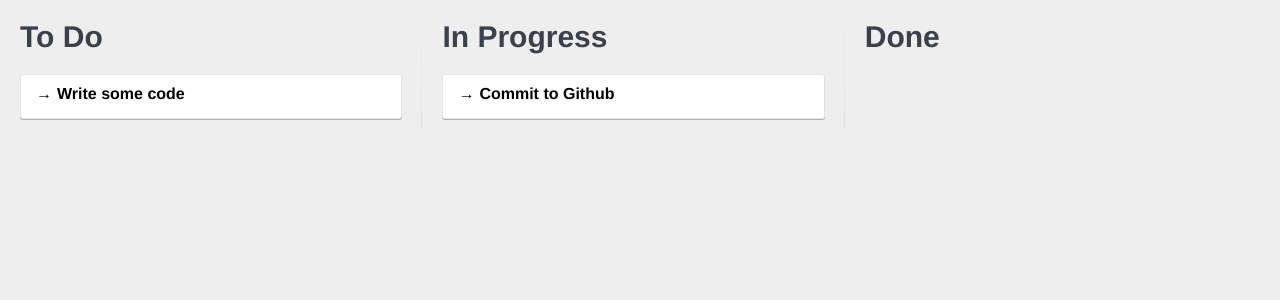
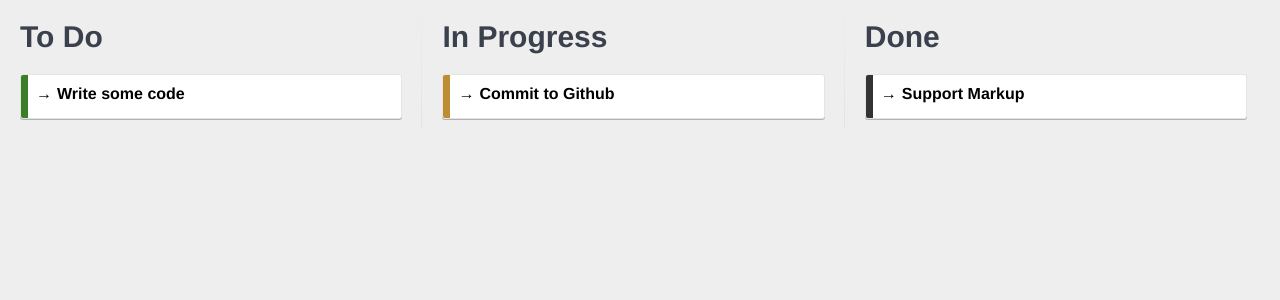
Before and after one commit to cyan33/React-Kanban-Board, a React app: page / in a window 1280 px wide. Shown: the top 300 px of the page. Built offline with nearby package versions, Linux system fonts and the light colour scheme.

Commit message:
add side bar

```diff
--- a/app/App.js
+++ b/app/App.js
@@ -18,6 +18,7 @@
 		id: 1,
 		title: "Commit to Github",
 		description: "*My* [github](https://github.com/thomasyimgit)",
+		color: '#BD8D31',
 		status: "in-progress",
 		tasks: [ ]
 	},
@@ -25,6 +26,7 @@
 		id: 2,
 		title: "Write some code",
 		description: "Change the *world*",
+		color: '#3A7E28',
 		status: "todo",
 		tasks: [
 			{
@@ -43,6 +45,14 @@
 				done: false
 			}
 		]
+	},
+	{
+		id: 3,
+		title: "Support Markup",
+		description: "Support Markup in description",
+		color: '#333',
+		status: "done",
+		tasks: [ ]
 	}
 ];
 
--- a/app/Card.js
+++ b/app/Card.js
@@ -29,8 +29,19 @@
 			);
 		}
 
+		let sideColor = {
+			position: 'absolute',
+			zIndex: -1,
+			top: 0,
+			bottom: 0,
+			left: 0,
+			width: 7,
+			backgroundColor: this.props.color
+		};
+
 		return (
 			<div className="card">
+				<div style={sideColor} />
 				<div className={
 					this.state.showDetails ? "card_title card_title--is-open" : "card_title"
 				} onClick={this.toggleDetails.bind(this)}>{this.props.title}</div>
--- a/app/List.js
+++ b/app/List.js
@@ -9,6 +9,7 @@
 						 id={card.id}
 						 title={card.title}
 						 description={card.description}
+						 color={card.color}
 						 tasks={card.tasks} />;
 		});
 
```
